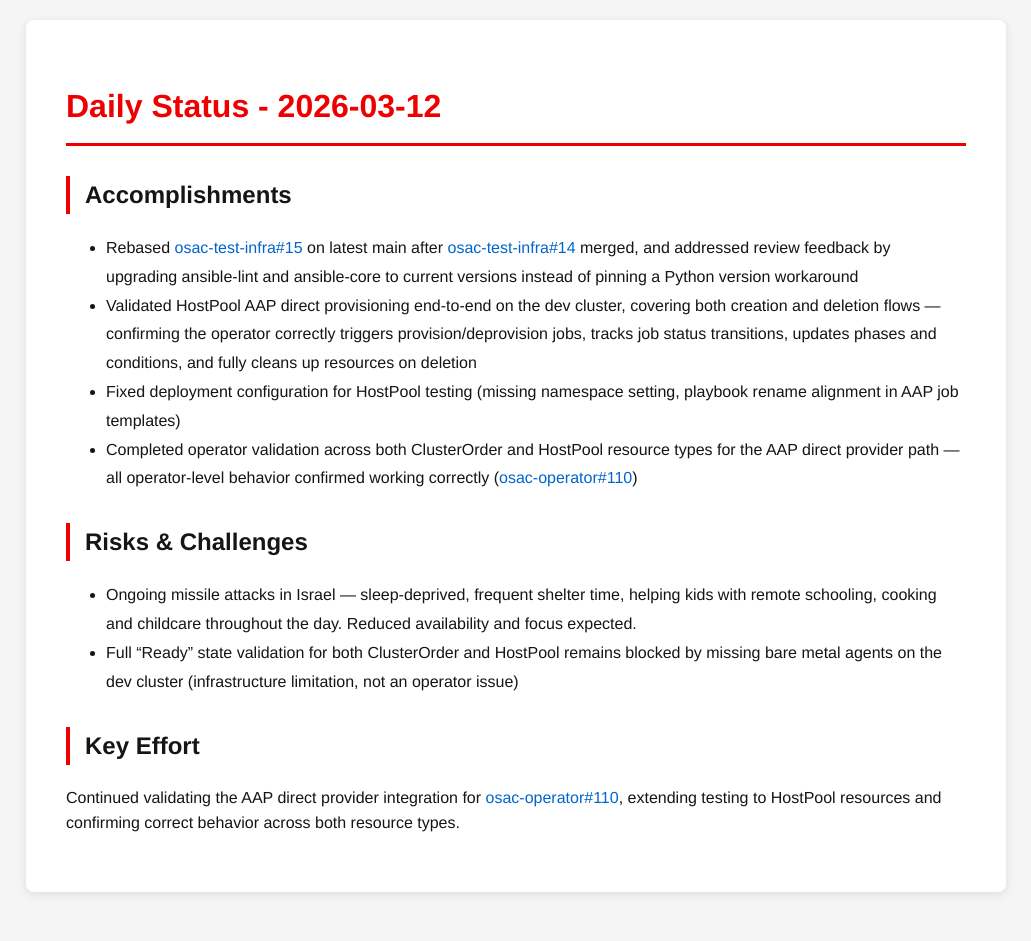
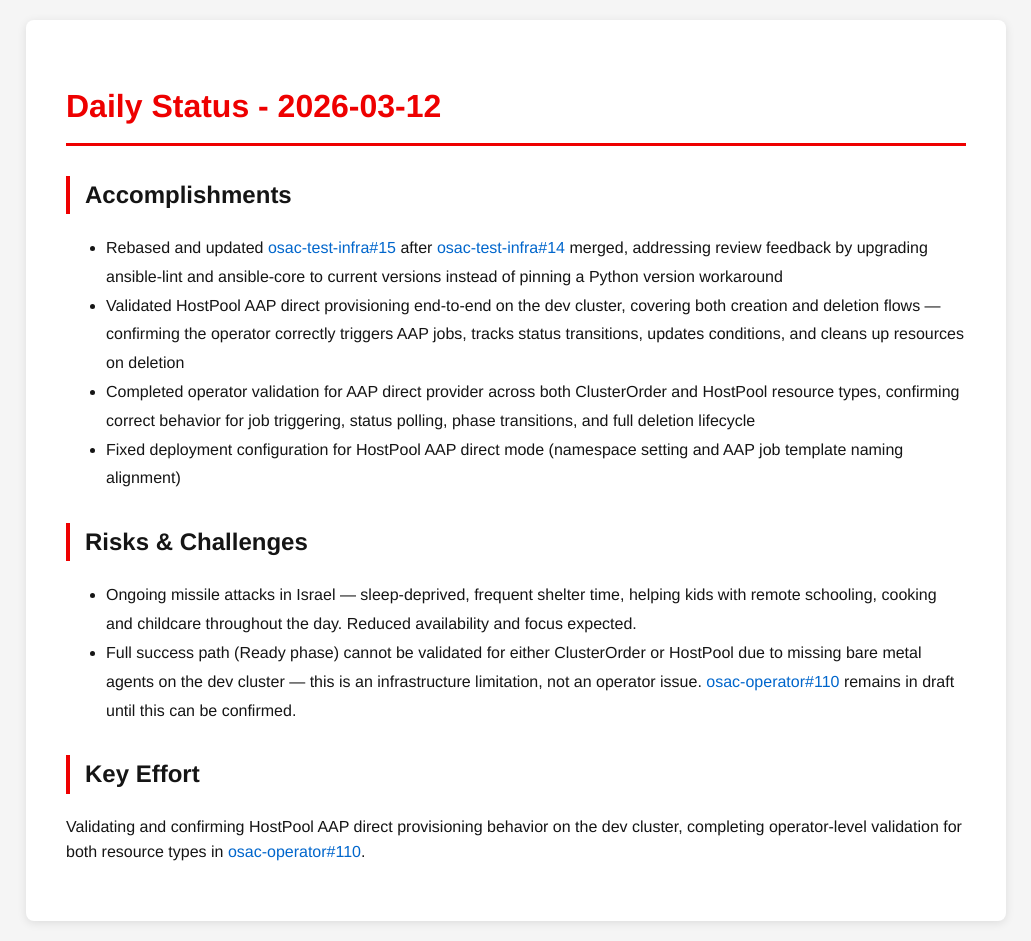
Before and after one commit to tzvatot/daily-status, a Jekyll site: the page built from 2026-03-12.md, in a window 1280 px wide. Shown: the whole page, without its empty margins (124-1155 px from the left). Built offline with Jekyll 4.4.1, drawn with Linux system fonts in a browser that asks for light colours; before the commit the page ends 912 px from its top, so only the background shows below that.

Commit message:
Daily status update - 2026-03-12

```diff
--- a/2026-03-12.md
+++ b/2026-03-12.md
@@ -7,14 +7,14 @@ date: 2026-03-12
 # Daily Status - 2026-03-12
 
 ## Accomplishments
-- Rebased [osac-test-infra#15](https://github.com/osac-project/osac-test-infra/pull/15) on latest main after [osac-test-infra#14](https://github.com/osac-project/osac-test-infra/pull/14) merged, and addressed review feedback by upgrading ansible-lint and ansible-core to current versions instead of pinning a Python version workaround
-- Validated HostPool AAP direct provisioning end-to-end on the dev cluster, covering both creation and deletion flows — confirming the operator correctly triggers provision/deprovision jobs, tracks job status transitions, updates phases and conditions, and fully cleans up resources on deletion
-- Fixed deployment configuration for HostPool testing (missing namespace setting, playbook rename alignment in AAP job templates)
-- Completed operator validation across both ClusterOrder and HostPool resource types for the AAP direct provider path — all operator-level behavior confirmed working correctly ([osac-operator#110](https://github.com/osac-project/osac-operator/pull/110))
+- Rebased and updated [osac-test-infra#15](https://github.com/osac-project/osac-test-infra/pull/15) after [osac-test-infra#14](https://github.com/osac-project/osac-test-infra/pull/14) merged, addressing review feedback by upgrading ansible-lint and ansible-core to current versions instead of pinning a Python version workaround
+- Validated HostPool AAP direct provisioning end-to-end on the dev cluster, covering both creation and deletion flows — confirming the operator correctly triggers AAP jobs, tracks status transitions, updates conditions, and cleans up resources on deletion
+- Completed operator validation for AAP direct provider across both ClusterOrder and HostPool resource types, confirming correct behavior for job triggering, status polling, phase transitions, and full deletion lifecycle
+- Fixed deployment configuration for HostPool AAP direct mode (namespace setting and AAP job template naming alignment)
 
 ## Risks & Challenges
 - Ongoing missile attacks in Israel — sleep-deprived, frequent shelter time, helping kids with remote schooling, cooking and childcare throughout the day. Reduced availability and focus expected.
-- Full "Ready" state validation for both ClusterOrder and HostPool remains blocked by missing bare metal agents on the dev cluster (infrastructure limitation, not an operator issue)
+- Full success path (Ready phase) cannot be validated for either ClusterOrder or HostPool due to missing bare metal agents on the dev cluster — this is an infrastructure limitation, not an operator issue. [osac-operator#110](https://github.com/osac-project/osac-operator/pull/110) remains in draft until this can be confirmed.
 
 ## Key Effort
-Continued validating the AAP direct provider integration for [osac-operator#110](https://github.com/osac-project/osac-operator/pull/110), extending testing to HostPool resources and confirming correct behavior across both resource types.
+Validating and confirming HostPool AAP direct provisioning behavior on the dev cluster, completing operator-level validation for both resource types in [osac-operator#110](https://github.com/osac-project/osac-operator/pull/110).
```
